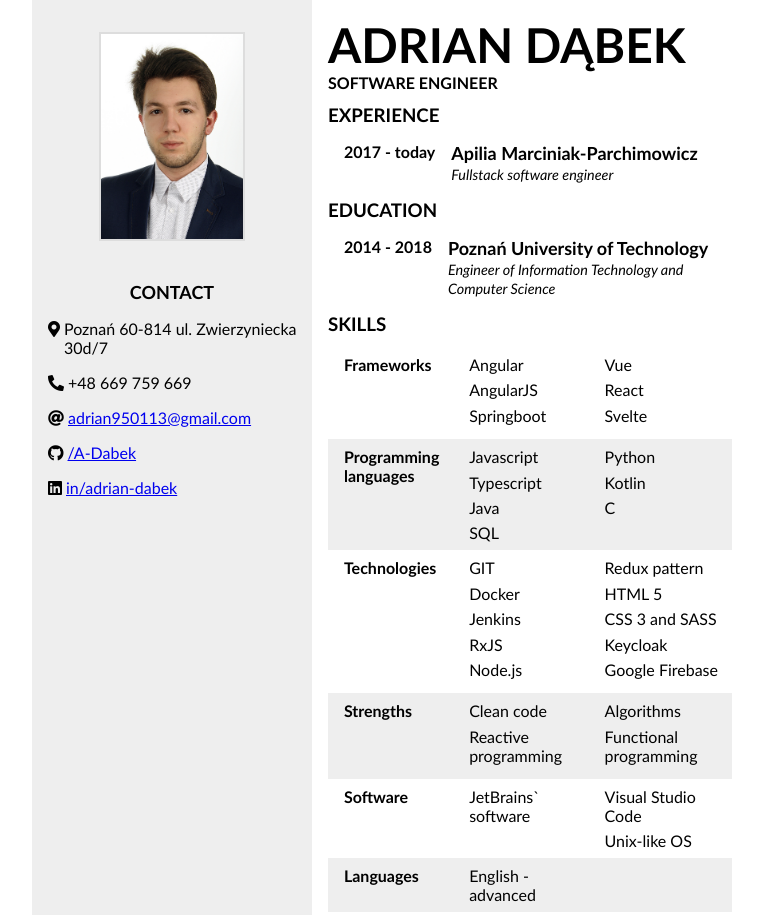
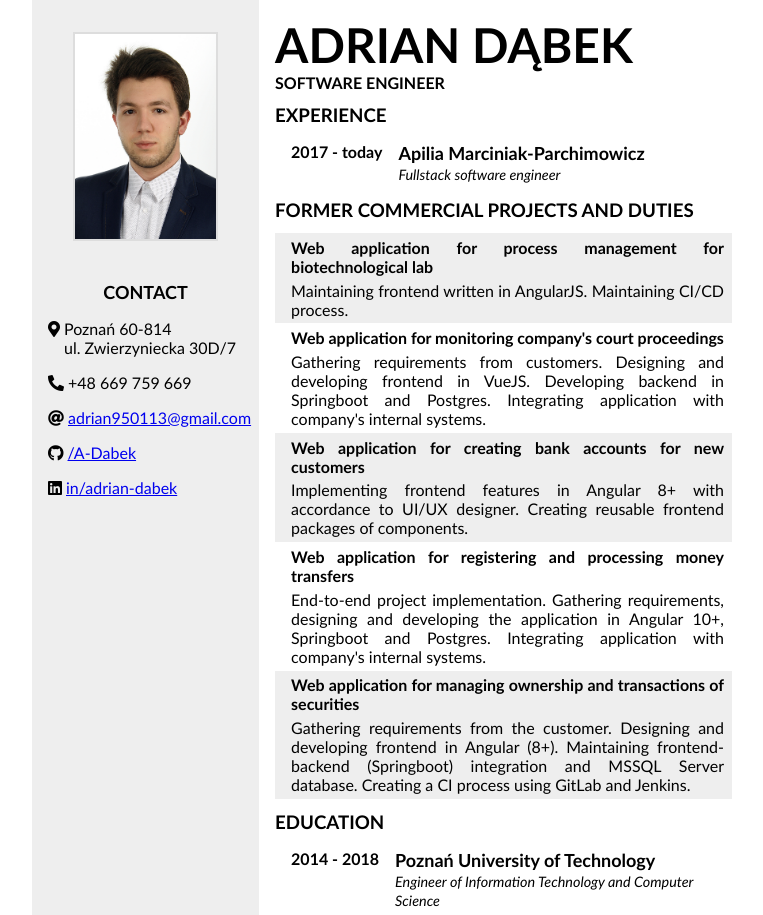
Before and after one commit to A-Dabek/resume, a website: page public/index.html in a window 1280 px wide. Shown: the top 915 px of the page, without its empty margins (258-1021 px from the left). Drawn offline with Linux system fonts and the light colour scheme.

Commit message:
Add projects and duties

```diff
--- a/public/index.html
+++ b/public/index.html
@@ -21,13 +21,13 @@
 <main>
   <aside id="personal">
     <img id="photo"
-         src="./face.jpg" width="709" height="1024"></img>
+         src="./face.jpg" width="709" height="1024">
 
     <h1 id="contact">Contact</h1>
     <ul>
       <li>
         <span class="icon fas fa-map-marker-alt"></span>
-        <span class="personal__data"> Poznań 60-814 ul. Zwierzyniecka 30d/7 </span>
+        <span class="personal__data"> Poznań 60-814 ul.&nbspZwierzyniecka 30D/7 </span>
       </li>
       <li>
         <span class="icon fas fa-phone-alt"></span>
@@ -67,7 +67,7 @@
     <section>
       <h3 class="section-title">Experience</h3>
       <ol>
-        <li>
+        <li class="flexed">
           <div class="date-range">
             2017 - today
           </div>
@@ -81,10 +81,66 @@
       </ol>
     </section>
 
+    <section class="section-projects">
+      <h3 class="section-title">Former commercial projects and duties</h3>
+      <ol>
+        <li>
+          <p class="project-description">
+            Web application for process management for biotechnological lab
+          </p>
+          <p class="project-duties">
+            Maintaining frontend written in AngularJS.
+            Maintaining CI/CD process.
+          </p>
+        </li>
+        <li>
+          <p class="project-description">
+            Web application for monitoring company's court proceedings
+          </p>
+          <p class="project-duties">
+            Gathering requirements from customers.
+            Designing and developing frontend in VueJS.
+            Developing backend in Springboot and Postgres.
+            Integrating application with company's internal systems.
+          </p>
+        </li>
+        <li>
+          <p class="project-description">
+            Web application for creating bank accounts for new customers
+          </p>
+          <p class="project-duties">
+            Implementing frontend features in Angular 8+ with accordance to UI/UX designer.
+            Creating reusable frontend packages of components.
+          </p>
+        </li>
+        <li>
+          <p class="project-description">
+            Web application for registering and processing money transfers
+          </p>
+          <p class="project-duties">
+            End-to-end project implementation.
+            Gathering requirements, designing and developing the application in Angular 10+, Springboot and Postgres.
+            Integrating application with company's internal systems.
+          </p>
+        </li>
+        <li>
+          <p class="project-description">
+            Web application for managing ownership and transactions of securities
+          </p>
+          <p class="project-duties">
+            Gathering requirements from the customer.
+            Designing and developing frontend in Angular (8+).
+            Maintaining frontend-backend (Springboot) integration and MSSQL Server database.
+            Creating a CI process using GitLab and Jenkins.
+          </p>
+        </li>
+      </ol>
+    </section>
+
     <section>
       <h3 class="section-title">Education</h3>
       <ol>
-        <li>
+        <li class="flexed">
           <div class="date-range">
             2014 - 2018
           </div>
--- a/public/main.css
+++ b/public/main.css
@@ -54,9 +54,6 @@ footer {
   padding-left: 1rem;
 }
 
-#history section {
-}
-
 #history .section-title {
   text-transform: uppercase;
   margin-top: 0.75rem;
@@ -69,7 +66,7 @@ footer {
   margin-left: 1rem;
 }
 
-#history ol li {
+.flexed {
   display: flex;
 }
 
@@ -95,8 +92,6 @@ footer {
 }
 
 .skills__container {
-  width: fit-content;
-  padding-left: rem;
 }
 .skills__wrapper {
   display: flex;
@@ -126,3 +121,26 @@ footer {
   padding-top: 0.125rem;
   padding-bottom: 0.125rem;
 }
+.project-description {
+  font-weight: bold;
+  margin-bottom: 0;
+  margin-top: 0;
+  text-align: justify;
+}
+.project-duties {
+  margin-top: 0.3rem;
+  margin-bottom: 0;
+  text-align: justify;
+}
+.section-projects ol {
+  margin: 0 !important;
+}
+.section-projects li {
+  padding-left: 1rem;
+  padding-right: 0.5rem;
+  padding-bottom: 0.3rem;
+  padding-top: 0.3rem;
+}
+.section-projects li:nth-child(2n+1) {
+  background-color: #eeeeee;
+}
```
